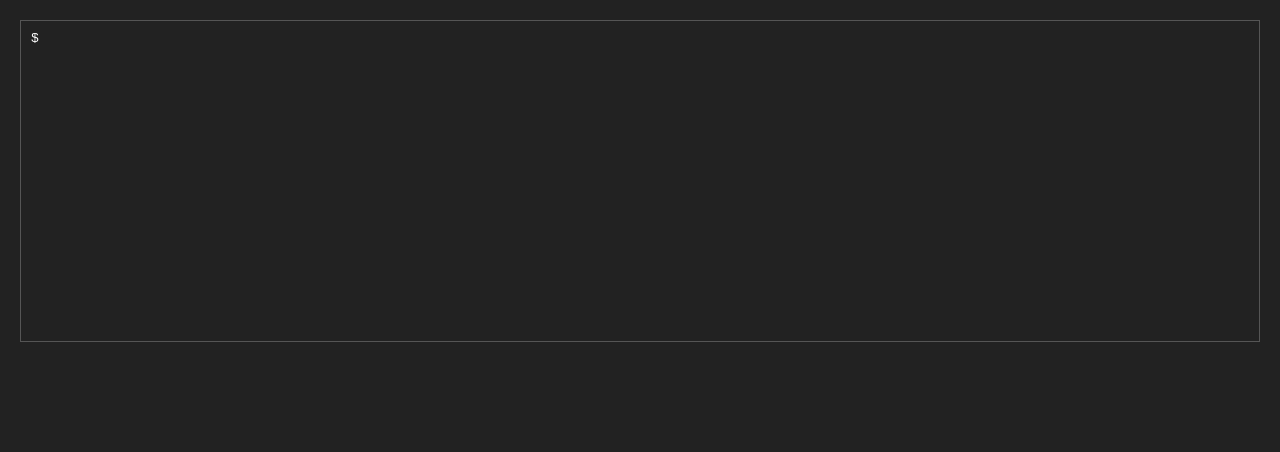
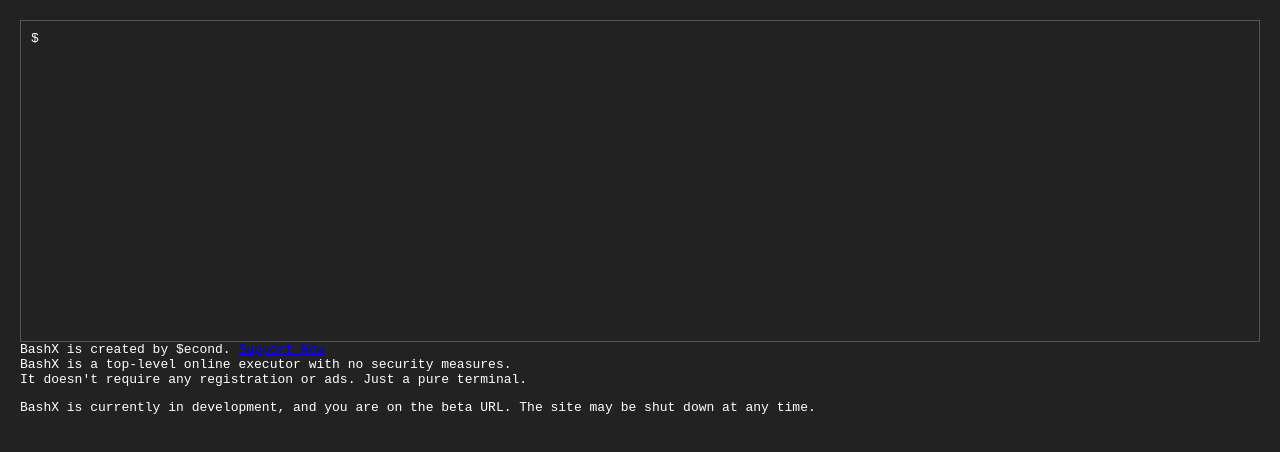
Before and after one commit to SecondRoblox/BashX, a website: page index.html in a window 1280 px wide. Drawn offline with nearby package versions, Linux system fonts and the light colour scheme.

Commit message:
Update index.html

```diff
--- a/index.html
+++ b/index.html
@@ -4,7 +4,7 @@
     <meta charset="UTF-8">
     <meta name="viewport" content="width=device-width, initial-scale=1.0">
     <link rel="stylesheet" href="styles.css">
-    <title>Terminal</title>
+    <title>Web Terminal</title>
 </head>
 <body>
     <div id="terminal">
@@ -13,6 +13,18 @@
             <span>$ </span><input type="text" id="input" autofocus />
         </div>
     </div>
+
+    <!-- Footer Section -->
+    <footer id="footer">
+        BashX is created by $econd.
+        <a href="https://PayPal.me/secondroblox" target="_blank">Support Now</a>
+        <br>
+        BashX is a top-level online executor with no security measures. <br>
+        It doesn't require any registration or ads. Just a pure terminal.
+        <p>
+        BashX is currently in development, and you are on the beta URL. The site may be shut down at any time.
+    </footer>
+
     <script src="/socket.io/socket.io.js"></script>
     <script src="script.js"></script>
 </body>
```
